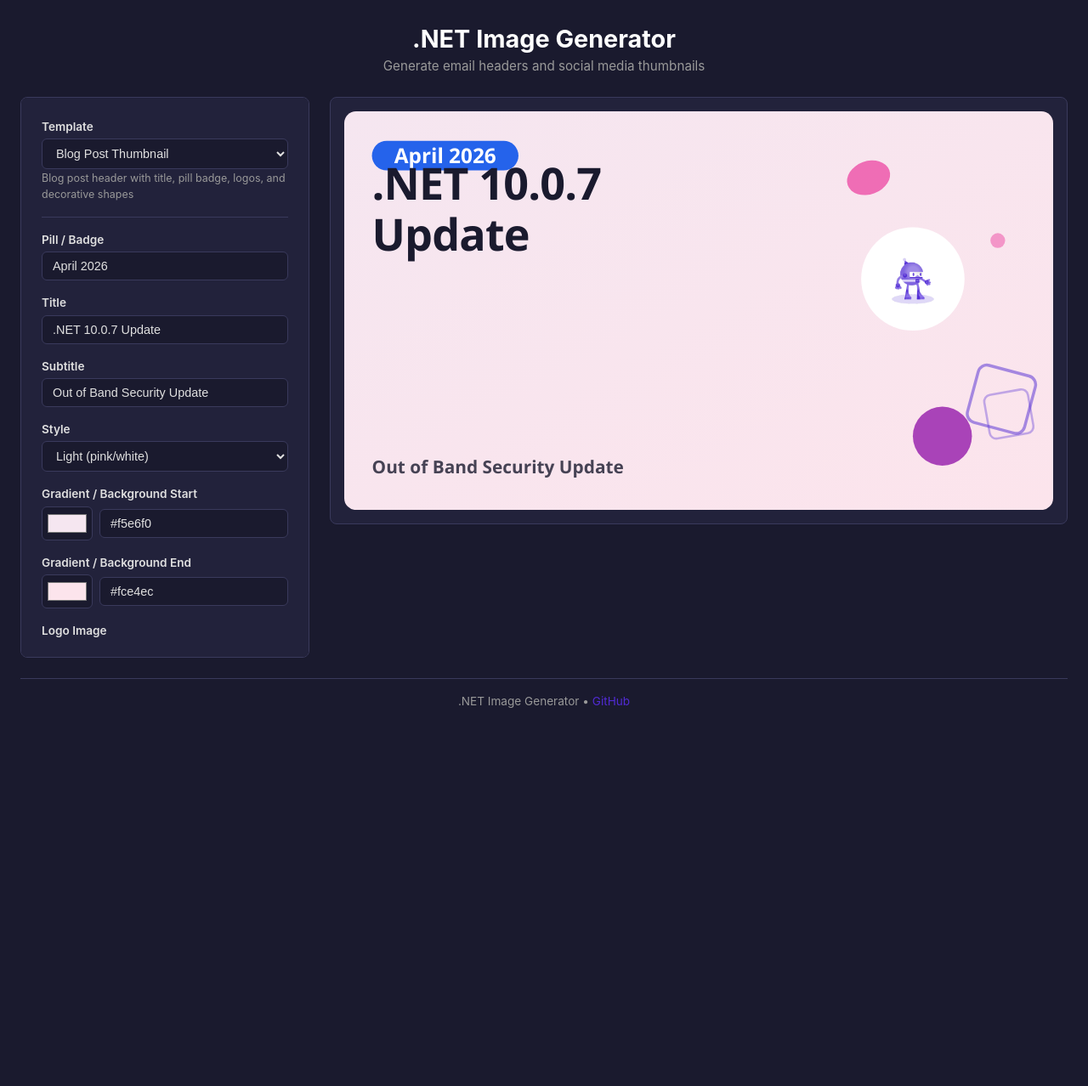
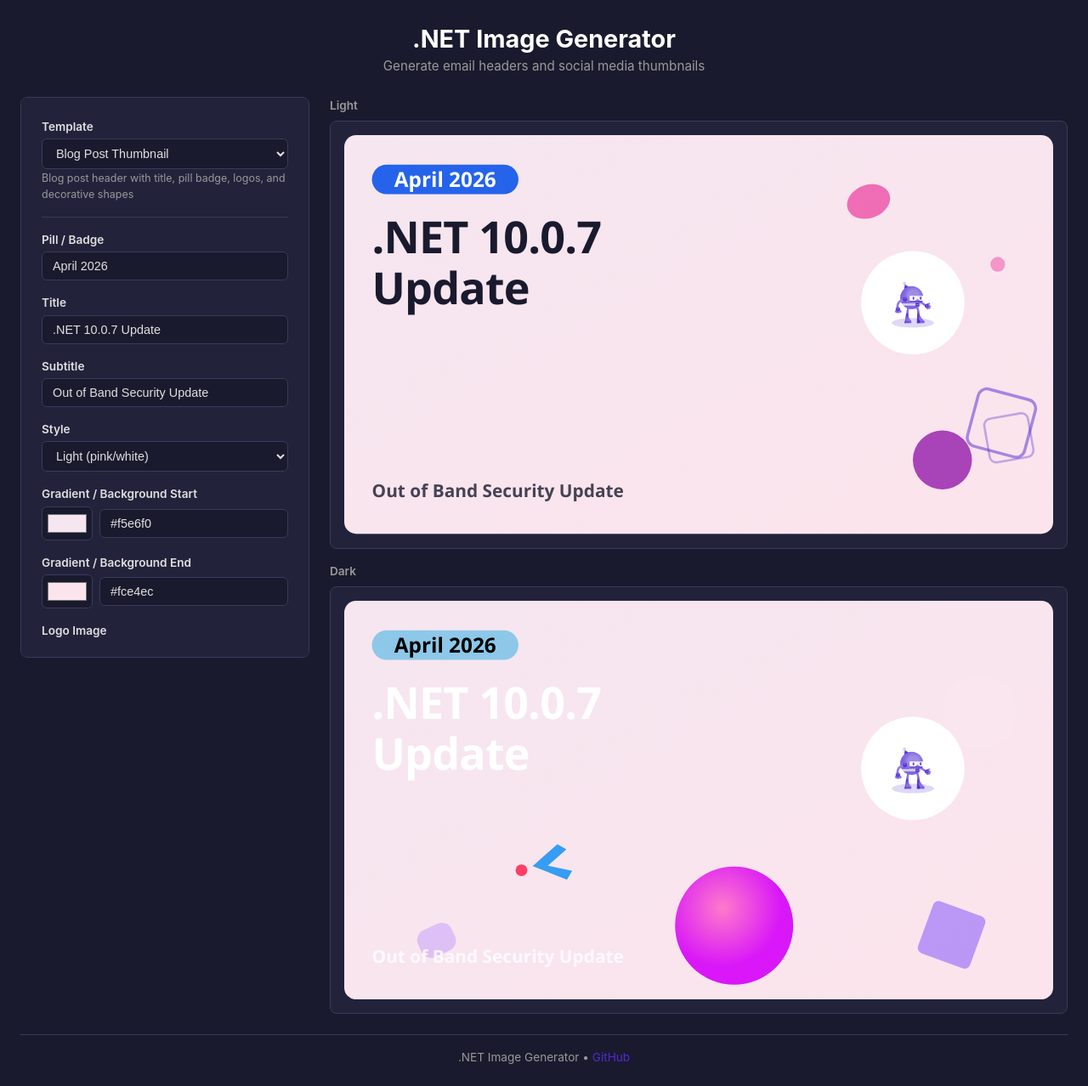
Before and after one commit to rbhanda/thumbnail-generator, a React (Vite) app: page / in a window 1280 px wide. Shown: the whole page at 85% size. Before the commit the page ends 859 px from the top, so only its background shows below. Built offline with nearby package versions, Linux system fonts and the light colour scheme.

Commit message:
Show both light and dark previews for blog post template

```diff
--- a/src/App.jsx
+++ b/src/App.jsx
@@ -381,7 +381,16 @@
         </section>
 
         <section className="preview-section">
-          <div className="preview-container" dangerouslySetInnerHTML={{ __html: svgString }} />
+          {templateId === 'blog-post' ? (
+            <>
+              <div style={{ marginBottom: '8px', fontSize: '0.85rem', color: 'var(--color-text-muted)', fontWeight: 600 }}>Light</div>
+              <div className="preview-container" dangerouslySetInnerHTML={{ __html: getSvg(templateId, { ...values, variant: 'light' }, exportWidth, exportHeight) }} />
+              <div style={{ margin: '16px 0 8px', fontSize: '0.85rem', color: 'var(--color-text-muted)', fontWeight: 600 }}>Dark</div>
+              <div className="preview-container" dangerouslySetInnerHTML={{ __html: getSvg(templateId, { ...values, variant: 'dark' }, exportWidth, exportHeight) }} />
+            </>
+          ) : (
+            <div className="preview-container" dangerouslySetInnerHTML={{ __html: svgString }} />
+          )}
         </section>
       </main>
 
--- a/src/generators/blogPost.js
+++ b/src/generators/blogPost.js
@@ -45,7 +45,7 @@
   const textMaxWidth = hasLogos ? width * 0.52 : width - edgeX * 2
   const maxCharsPerLine = Math.floor(textMaxWidth / (titleSize * 0.52))
   const titleLines = wrapText(title, maxCharsPerLine)
-  const titleStartY = pillY + pillHeight + Math.round(80 * scale)
+  const titleStartY = pill ? pillY + pillHeight + Math.round(40 * scale) + titleSize : Math.round(160 * scale) + titleSize
   const titleSection = titleLines.map((line, i) =>
     `<text x="${edgeX}" y="${titleStartY + i * titleLineHeight}" font-family="'Segoe UI', system-ui, sans-serif" font-size="${titleSize}" font-weight="800" fill="${textColor}" letter-spacing="-2">${escapeXml(line)}</text>`
   ).join('\n  ')
```
